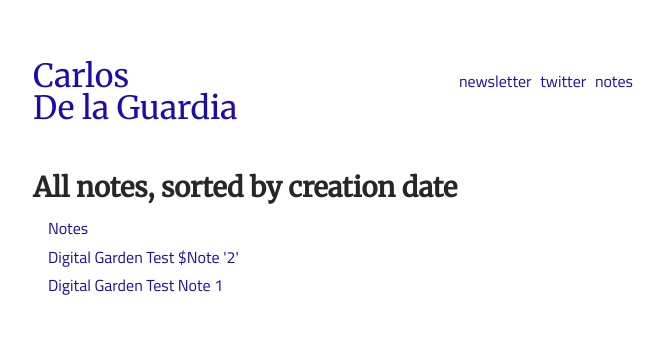
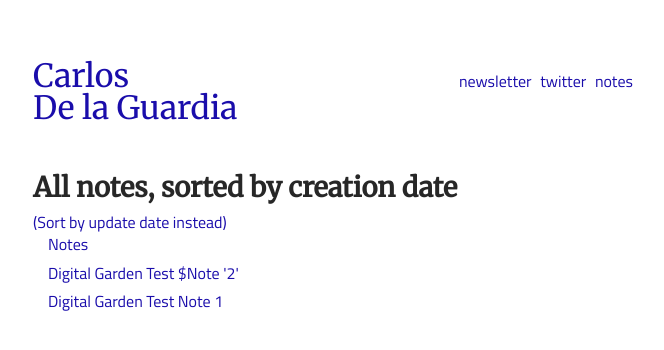
Before and after one commit to dela3499/dela3499.github.io, a Jekyll site: the page built from notes/sorted-by-creation-date.md, in a window 1280 px wide. Shown: the top 350 px of the page, without its empty margins (307-971 px from the left). Built offline with Jekyll 4.4.1, drawn with Linux system fonts in a browser that asks for light colours.

Commit message:
added link from one archive to the other, to switch the sort date

```diff
--- a/_layouts/sort_created.html
+++ b/_layouts/sort_created.html
@@ -8,6 +8,9 @@ layout: base
     <div class="post__title">
     	<h1>{{ page.title }}</h1>
     </div>
+    <div>
+        <a href="sorted-by-last-edit">(Sort by update date instead)</a>
+    </div>
     <!-- <div class="post__date"><p>{{ page.date | date: "%B %e, %Y" }}</p></div> -->
 
     <ul>
```
